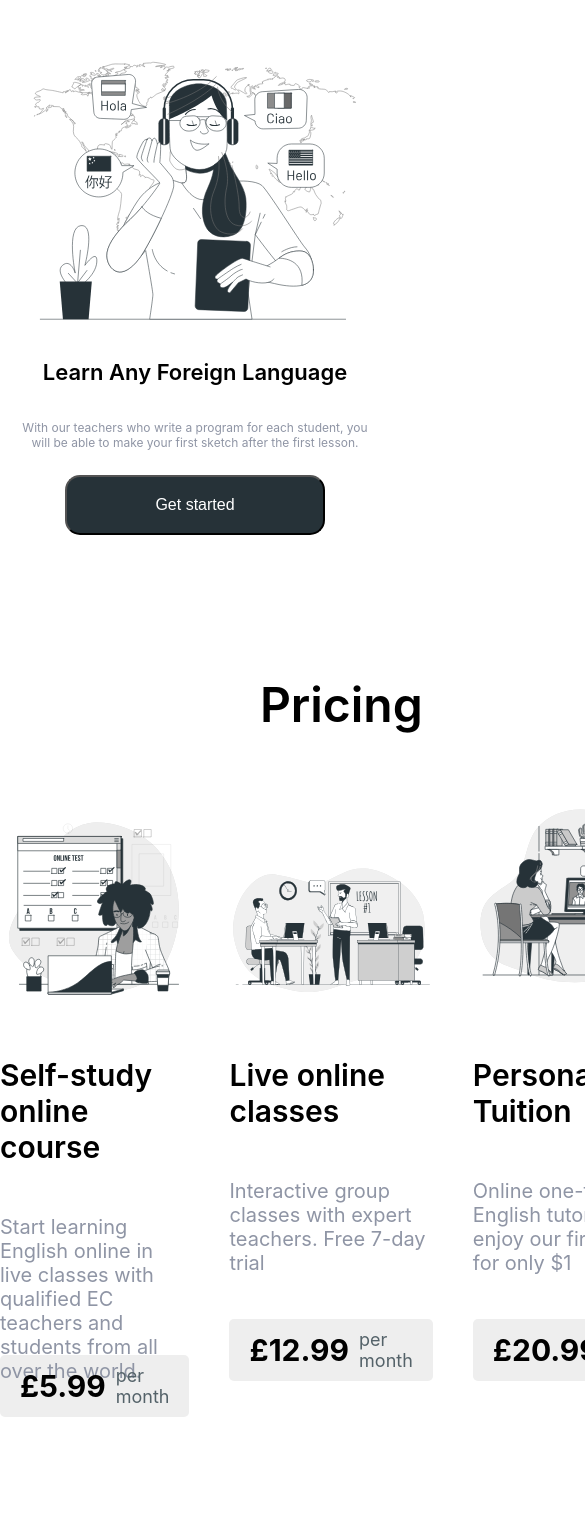
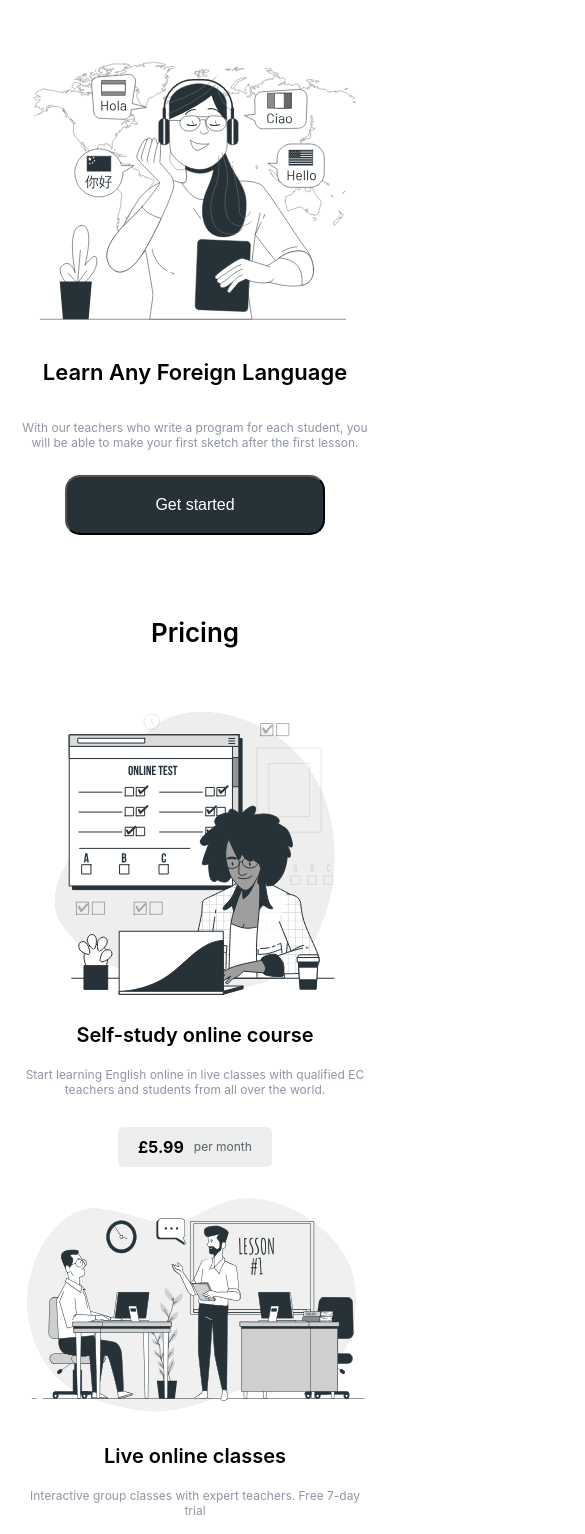
Before and after one commit to 7Alina77/adaptive, a React (Create React App) app: page / in a window 390 px wide. Shown: the top 1534 px of the page, 585 px wide, since content can reach past the window. Built offline with nearby package versions, Linux system fonts and the light colour scheme.

Commit message:
adaptive for pricing

```diff
--- a/src/components/Pricing/Pricing.css
+++ b/src/components/Pricing/Pricing.css
@@ -78,3 +78,167 @@
   margin: 0;
   padding: 0 0 0 10px;
 }
+
+@media screen and (max-width: 1150px){
+  .pricing__card {
+    max-width: 290px;
+  }
+
+  .pricing__card-title {
+    font-size: 26px;
+  }
+
+  .pricing__card-subtitle {
+    font-size: 18px;
+  }
+}
+
+@media screen and (max-width: 980px){
+  .pricing__title {
+    margin-bottom: 20px;
+    font-size: 40px;
+  }
+
+  .pricing__card {
+    max-width: 250px;
+  }
+
+  .pricing__card-title {
+    font-size: 22px;
+  }
+
+  .pricing__card-subtitle {
+    font-size: 16px;
+  }
+
+  .pricing__cost {
+    margin-top: 30px;
+  }
+
+  .pricing__cost-number {
+    font-size: 20px;
+  }
+
+  .pricing__cost-text {
+    font-size: 16px;
+  }
+}
+
+@media screen and (max-width: 850px){
+  .pricing {
+    margin-top: 50px;
+  }
+
+  .pricing__title {
+    font-size: 34px;
+  }
+
+  .pricing__card {
+    max-width: 200px;
+    margin-right: 20px;
+  }
+
+  .pricing__card-title {
+    margin-top: 20px;
+    font-size: 20px;
+    height: 60px;
+  }
+
+  .pricing__card-subtitle {
+    margin-top: 20px;
+  }
+
+  .pricing__cost {
+    margin-top: 30px;
+  }
+
+  .pricing__cost-number {
+    font-size: 18px;
+  }
+
+  .pricing__cost-text {
+    font-size: 14px;
+  }
+}
+
+@media screen and (max-width: 650px){
+  .pricing {
+    margin-top: 20px;
+  }
+
+  .pricing__title {
+    font-size: 40px;
+  }
+
+  .pricing__cards {
+    flex-direction: column;
+    margin: 30px auto;
+  }
+
+  .pricing__card {
+    max-width: 450px;
+    margin-right: 0;
+    text-align: center;
+  }
+
+  .pricing__image {
+    margin: 0 auto;
+  }
+
+  .pricing__card-title {
+    margin-top: 20px;
+    font-size: 30px;
+  }
+
+  .pricing__card-subtitle {
+    margin-top: 20px;
+    height: 40px;
+  }
+
+  .pricing__cost {
+    margin: 20px auto;
+  }
+}
+
+@media screen and (max-width: 450px){
+  .pricing {
+    padding: 0 10px;
+    margin-top: 60px;
+  }
+
+  .pricing__title {
+    font-size: 26px;
+  }
+
+  .pricing__card {
+    max-width: 350px;
+  }
+
+  .pricing__image {
+    margin: 0 auto;
+  }
+
+  .pricing__card-title {
+    margin-top: 10px;
+    font-size: 20px;
+    height: 24px;
+  }
+
+  .pricing__card-subtitle {
+    margin-top: 20px;
+    font-size: 12px;
+    height: 50px;
+  }
+
+  .pricing__cost {
+    margin: 10px auto;
+  }
+
+  .pricing__cost-number {
+    font-size: 16px;
+  }
+
+  .pricing__cost-text {
+    font-size: 12px;
+  }
+}
```
